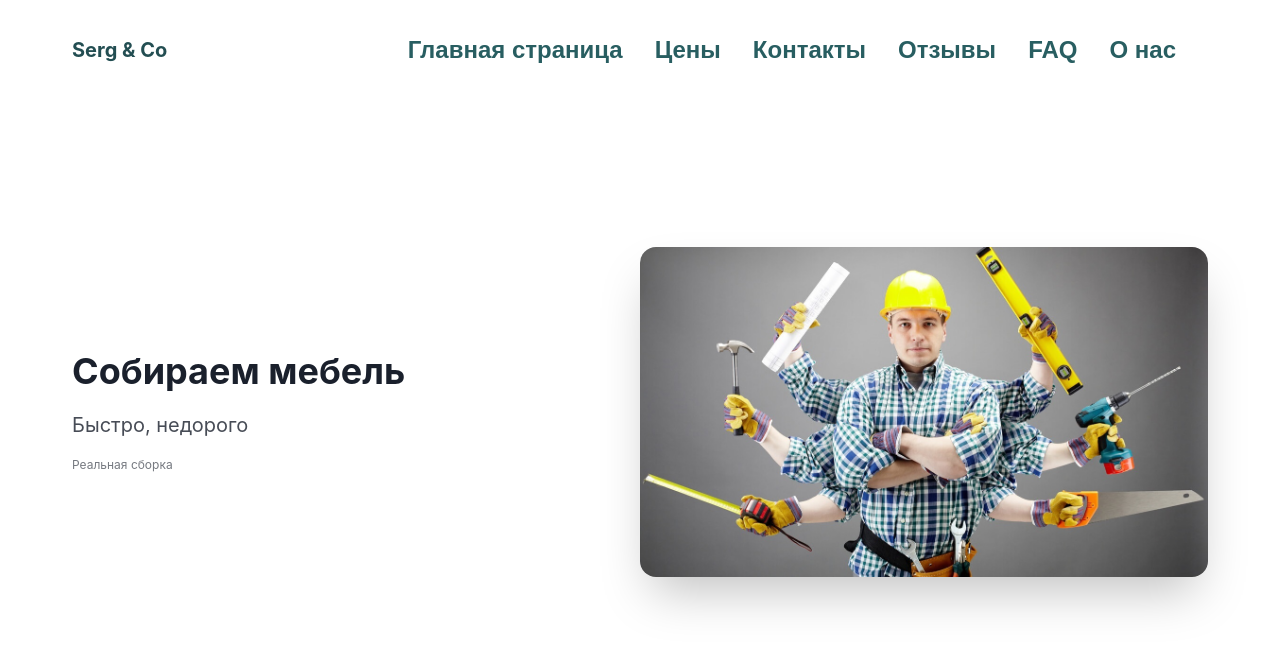
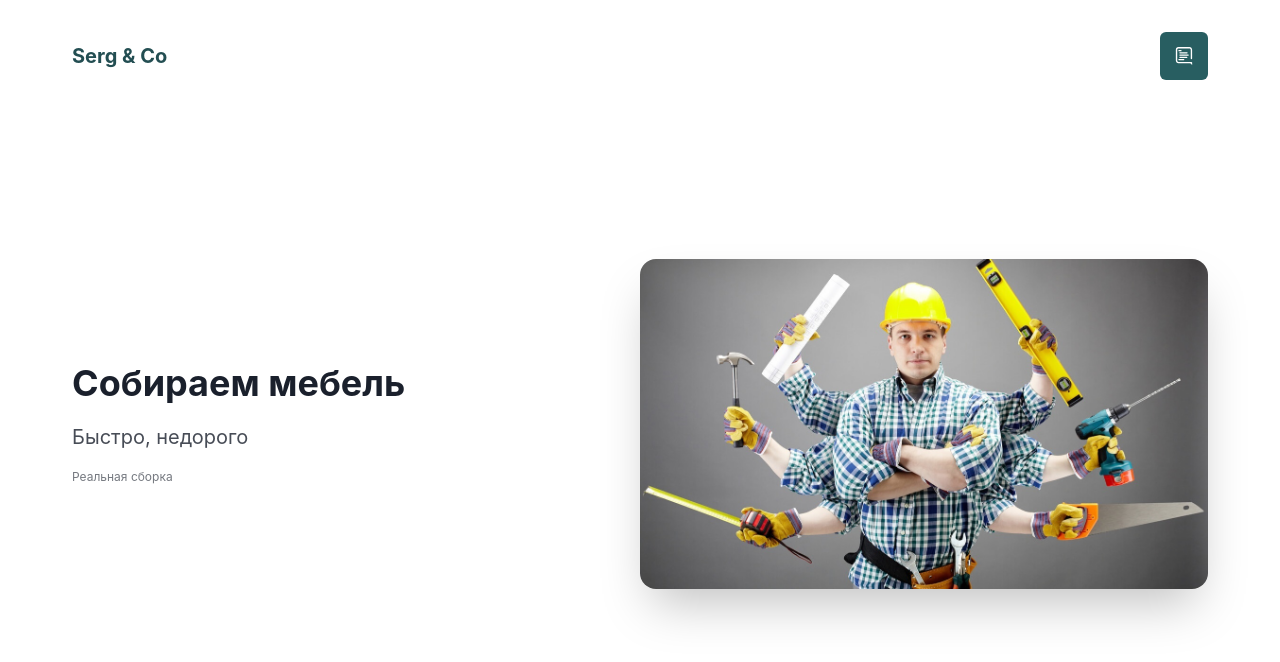
Before and after one commit to rmalolin/furniture-app, a Next.js app: page / in a window 1280 px wide. Shown: the top 662 px of the page. Built offline with nearby package versions, Linux system fonts and the light colour scheme.

Commit message:
Ya sdelal

```diff
--- a/components/Header.js
+++ b/components/Header.js
@@ -1,9 +1,10 @@
 import React from "react";
-import { Box, Flex, IconButton } from "@chakra-ui/react";
-import { CloseIcon } from '@chakra-ui/icons'
-import { TiThMenu } from "react-icons/ti";
+import { Box, Flex, IconButton, Collapse } from "@chakra-ui/react";
+import { VscChromeClose } from 'react-icons/vsc'
+import { SiHackhands } from "react-icons/si";
 import Logo from "./Logo";
 import MenuItem from "./MenuItem"
+
 
 
 const routes = [
@@ -34,8 +35,9 @@ const routes = [
 ]
 
 const Header = (props) => {
-    const [show, setShow] = React.useState(false);
-    const toggleMenu = () => setShow(!show);
+    const [showMenu, setShowMenu] = React.useState(false);
+
+    const toggleMenu = () => setShowMenu(!showMenu);
 
     return (
         <Flex
@@ -50,22 +52,20 @@ const Header = (props) => {
             color={["white", "white", "teal.700", "teal.700"]}
             {...props}
         >
-            <Flex
-                align="center"
-            >
+            <Flex align="center">
                 <Logo
                     w="100px"
                     color={["white", "white", "teal.800", "teal.800"]}
                 />
             </Flex>
             <Box
-                display={{ base: "block", md: "none" }}
-                onClick={toggleMenu}
-            >
+                display={{ base: "block", sm: "block" }}
+                onClick={toggleMenu}>
                 {
-                    show ?
+                    showMenu
+                        ?
                         <IconButton
-                            icon={<CloseIcon />}
+                            icon={<VscChromeClose />}
                             colorScheme="teal"
                             bgColor="teal.700"
                             size="lg"
@@ -73,7 +73,7 @@ const Header = (props) => {
                         />
                         :
                         <IconButton
-                            icon={<TiThMenu />}
+                            icon={<SiHackhands />}
                             colorScheme="teal"
                             bgColor="teal.700"
                             size="lg"
@@ -81,19 +81,39 @@ const Header = (props) => {
                         />
                 }
             </Box>
-            <Box
-                display={{ base: show ? "block" : "none", md: "block" }}
+            <Collapse in={showMenu} animateOpacity >
+                <Box
+                    display={{ base: "block", sm: "block" }}
+                    flexBasis={{ base: "100%", sm: "100%" }}
+                >
+                    <Flex
+                        align={{ base: "center", sm: "center" }}
+                        justify={{ base: "center", sm: "center" }}
+                        direction={{ base: "column", sm: "column" }}
+                        pt={{ base: 4, sm: 4 }}
+                    >
+                        {routes.map((item) => <MenuItem key={item.path} to={item.path} fontSize="2xl">{item.title}</MenuItem>)}
+                    </Flex>
+                </Box>
+            </Collapse>
+            {/* <Box
+                display={{ base: showMenu ? "block" : "none", md: "block" }}
                 flexBasis={{ base: "100%", md: "auto" }}
             >
+
                 <Flex
-                    align="center"
+                    align={["center", "flex-end", "center", "center"]}
                     justify={["center", "space-between", "flex-end", "flex-end"]}
-                    direction={["column", "row", "row", "row"]}
+                    direction={["column", "column", "row", "row"]}
                     pt={[4, 4, 0, 0]}
                 >
+
                     {routes.map((item) => <MenuItem key={item.path} to={item.path} fontSize="2xl">{item.title}</MenuItem>)}
+
                 </Flex>
-            </Box>
+
+            </Box> */}
+
         </Flex>
     );
 };
```
Also changed, not shown: styles/theme.js (line endings or trailing spaces).
